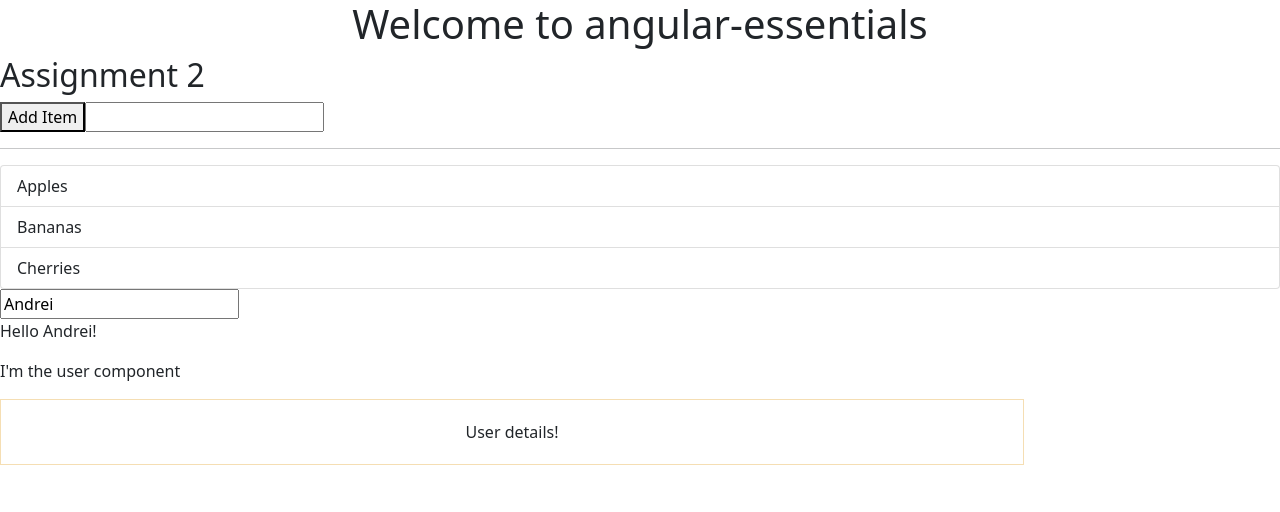
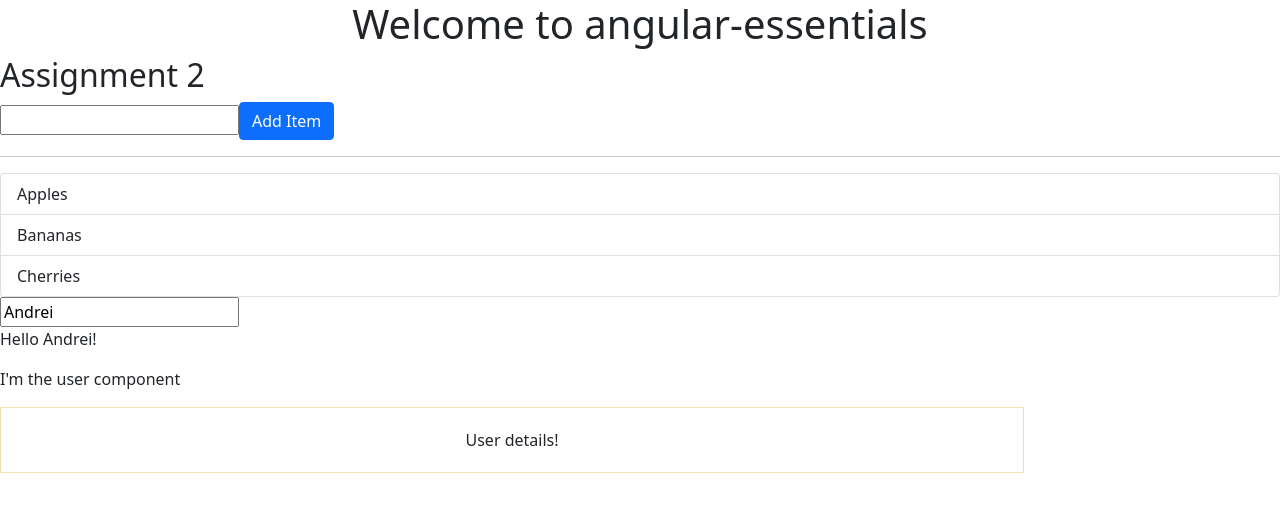
Before and after one commit to andrei-gaman/angular-essentials, an Angular app: page / in a window 1280 px wide. Shown: the top 512 px of the page. Built offline with nearby package versions, Linux system fonts and the light colour scheme.

Commit message:
Controlling CSS Classes with ngClass

```diff
--- a/src/app/assignments/cart/cart.component.html
+++ b/src/app/assignments/cart/cart.component.html
@@ -1,5 +1,6 @@
-<button (click)="onClick()">Add Item</button>
 <input type="text" [(ngModel)]="item">
+<button (click)="onClick()" class="btn" [ngClass]="{'btn-primary': item !== '', 'btn-default': item === ''}">Add
+  Item</button>
 
 <hr>
 
```
